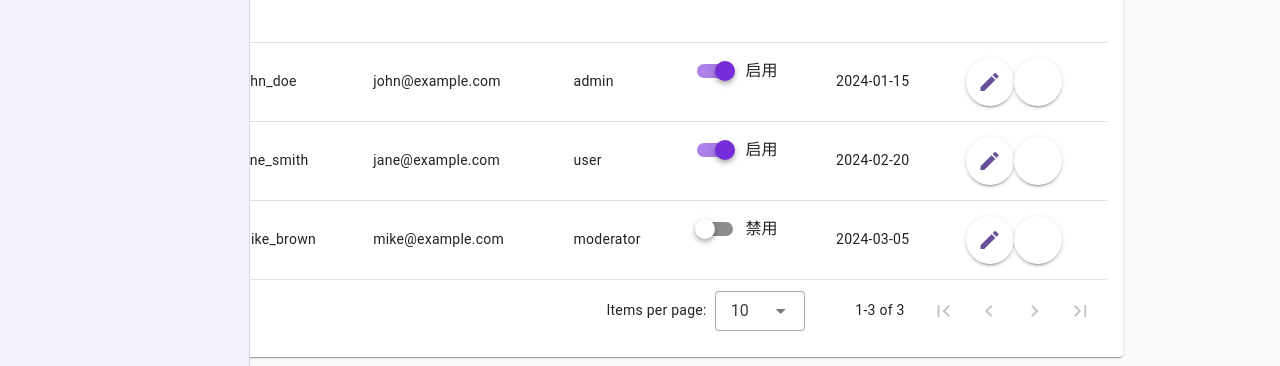
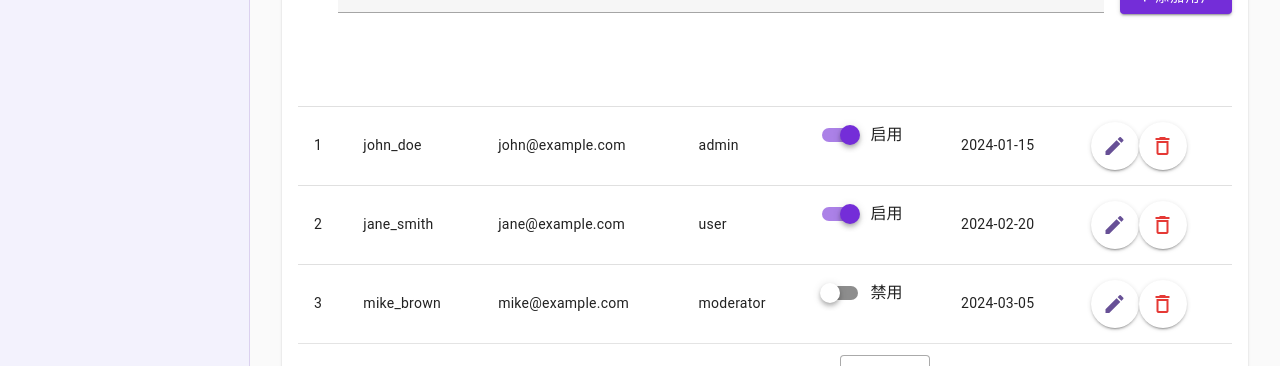
Before and after one commit to QHYKwj/Eztrip, a Vue app: page /admin in a window 1280 px wide. Shown: the part 335-701 px from the top of the page. Built offline with nearby package versions, Linux system fonts and the light colour scheme; no server answers; a small style sheet from the web is missing.

Commit message:
更新管理员

```diff
--- a/src/pages/admin.vue
+++ b/src/pages/admin.vue
@@ -132,7 +132,7 @@
                   @click="deleteUser(item.id)"
                   style="color: #e53935;"
                 >
-                  <v-icon>mdi-trash</v-icon>
+                  <v-icon>mdi-delete-outline</v-icon>
                 </v-btn>
               </template>
             </v-data-table>
@@ -555,17 +555,24 @@ export default {
 </script>
 
 <style scoped>
+
 .admin-container {
   min-height: 100vh;
   background-color: #FAFAFA;
 }
 
-/* 布局调整：左侧固定 + 右侧自适应 */
 .admin-layout {
   display: flex;
-  min-height: calc(100vh - 64px); /* 减去顶部导航栏高度 */
 }
 
+/* 解决内容被遮挡问题 */
+.admin-content {
+  padding: 24px;
+  margin-left: 250px; /* Drawer */
+  margin-top: 64px;   /* AppBar */
+  width: calc(100% - 250px);
+  box-sizing: border-box;
+}
 /* 左侧导航栏固定宽度，不收缩 */
 .v-navigation-drawer {
   width: 250px !important;
```
